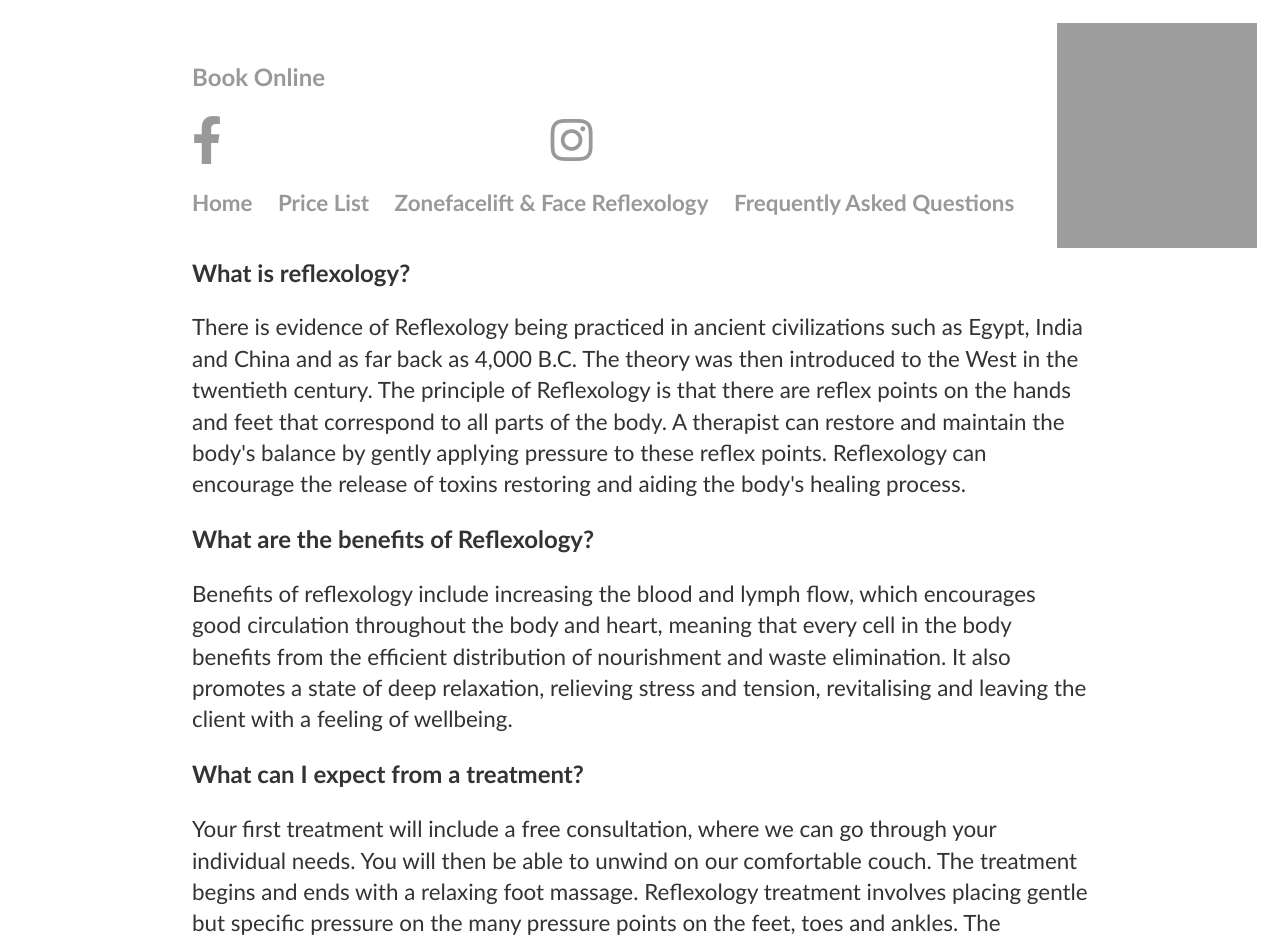
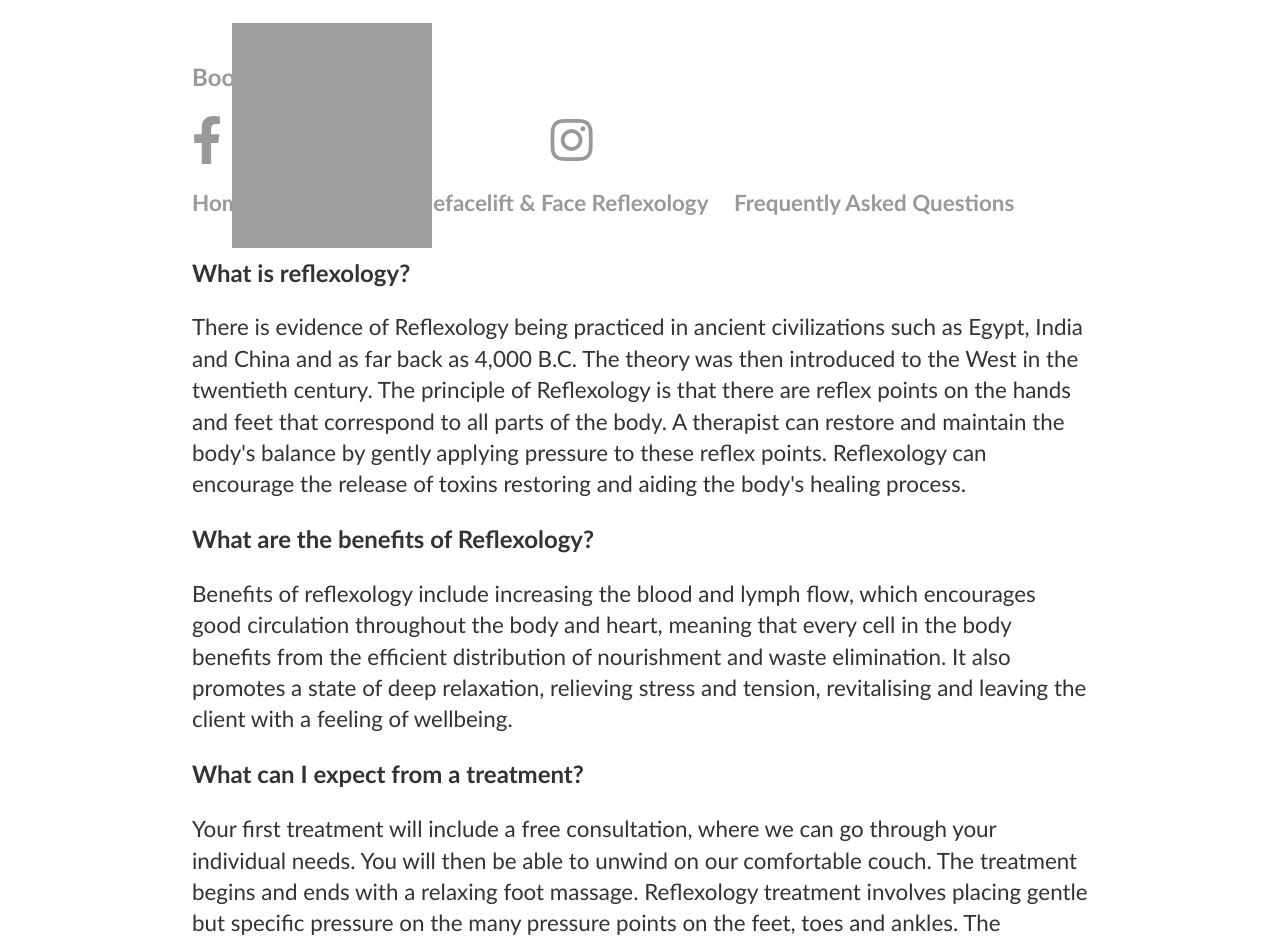
Before and after one commit to Rednax-lab/rednax-lab.github.io, a Jekyll site: the page built from FAQs.html, in a window 1280 px wide. Shown: the top 944 px of the page. Built offline with Jekyll 4.4.1, drawn with Linux system fonts in a browser that asks for light colours; nearby versions of some CDN libraries; grey boxes are pictures that could not be loaded.

Commit message:
Update main.css

```diff
--- a/css/main.css
+++ b/css/main.css
@@ -14,10 +14,11 @@ nav ul li, footer ul li {
 }
 
 .logo {
+    display: inline;
     width: 200px;
     position: absolute;
     top: 23px;
-    right: 23px;
+    align: right;
 }
 
 .social-icons {
```
